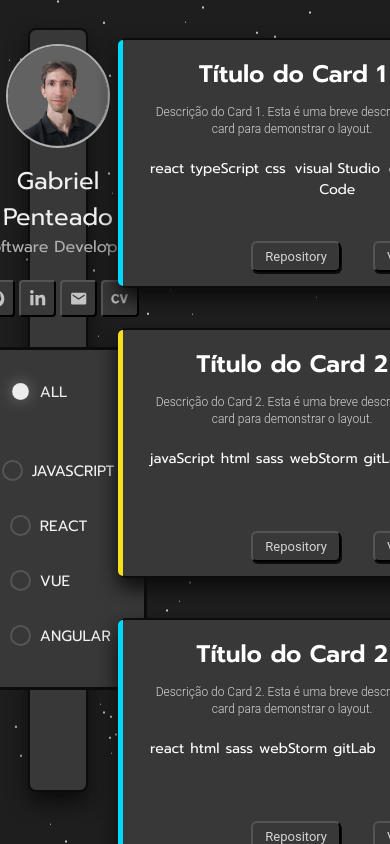
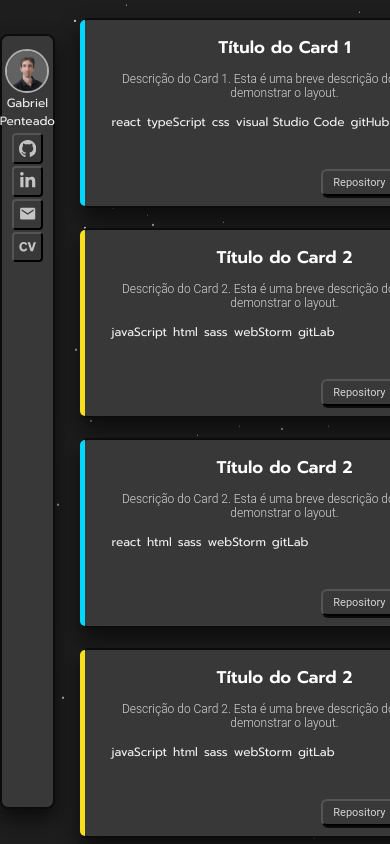
Before and after one commit to gabrielpenteado/portfolio, a React (Vite) app: page / in a window 390 px wide. Shown: the top 844 px of the page. Built offline with nearby package versions, Linux system fonts and the light colour scheme.

Commit message:
layout for mobile

```diff
--- a/src/App.scss
+++ b/src/App.scss
@@ -2,17 +2,17 @@
 
 @import url("https://fonts.googleapis.com/css2?family=Prompt:wght@400;600&display=swap");
 
-.container {
-  display: grid;
-  grid-template-columns: repeat(
-    auto-fill,
-    minmax(300px, 1fr)
-  ); /* Responsive grid layout */
-  gap: 40px; /* Space between cards */
-  padding: 30px;
-  width: 90%;
-  height: 100%;
-}
+// .container {
+//   display: grid;
+//   grid-template-columns: repeat(
+//     auto-fill,
+//     minmax(300px, 1fr)
+//   ); /* Responsive grid layout */
+//   gap: 40px; /* Space between cards */
+//   padding: 30px;
+//   width: 90%;
+//   height: 100%;
+// }
 
 body {
   background-color: #444444;
@@ -22,7 +22,7 @@ body {
 .app {
   /* padding: 10px 0 30px 40px; */
   display: flex;
-  justify-content: space-evenly;
+  justify-content: flex-end;
   // width: 100vw;
 }
 
@@ -32,15 +32,21 @@ body {
   //   justify-content: space-between;
   align-items: center;
   font-family: "Prompt", sans-serif;
-  width: 15%;
+  width: 14%;
   height: 90vh;
   border-radius: 8px;
   background-color: rgb(56, 56, 56);
   box-shadow: 0px 10px 20px #0c0c0c;
   border: 2px solid #0c0c0c;
-  position: relative;
-  margin-top: 20px;
+  padding-top: 12px;
+  //   position: -webkit-sticky;
+  //   position: sticky;
+  position: fixed;
+  //   margin-top: 20px;
   margin-left: 20px;
+  //   overflow: auto;
+  top: 4%;
+  left: 0;
 }
 
 .container {
@@ -50,7 +56,12 @@ body {
     minmax(350px, 1fr)
   ); /* Responsive grid layout */
   gap: 40px; /* Space between cards */
-  padding: 30px 30px 30px 30px;
+  padding: 30px;
+  width: 80vw;
+  position: relative;
+  //   position: absolute;
+  //   right: 0;
+  //   margin-right: 10px;
 }
 
 /* body {
@@ -174,3 +185,75 @@ $time-4: 200s;
   color: #fff;
   z-index: 2;
 }
+
+@media (max-width: 1600px) {
+  .header {
+    width: 14%;
+  }
+
+  .container {
+    display: grid;
+    grid-template-columns: repeat(
+      auto-fill,
+      minmax(300px, 1fr)
+    ); /* Responsive grid layout */
+    gap: 28px; /* Space between cards */
+    padding: 20px;
+    width: 80vw;
+    position: relative;
+    //   position: absolute;
+    //   right: 0;
+    //   margin-right: 10px;
+  }
+}
+
+@media (max-width: 1200px) {
+  .container {
+    display: grid;
+    grid-template-columns: repeat(
+      auto-fill,
+      minmax(350px, 1fr)
+    ); /* Responsive grid layout */
+    gap: 20px; /* Space between cards */
+    padding: 10px;
+    width: 80vw;
+    position: relative;
+  }
+}
+
+@media (max-width: 1100px) {
+  .container {
+    display: grid;
+    grid-template-columns: repeat(
+      auto-fill,
+      minmax(400px, 1fr)
+    ); /* Responsive grid layout */
+    gap: 20px; /* Space between cards */
+    padding-left: 30px;
+    width: 75vw;
+    position: relative;
+  }
+
+  .header {
+    width: 17%;
+  }
+}
+
+@media (max-width: 800px) {
+  .container {
+    display: grid;
+    grid-template-columns: repeat(
+      auto-fill,
+      minmax(400px, 1fr)
+    ); /* Responsive grid layout */
+    gap: 20px; /* Space between cards */
+    padding-left: 30px;
+    width: 75vw;
+    position: relative;
+  }
+
+  .header {
+    width: 13%;
+    margin-left: 0;
+  }
+}
--- a/src/components/card/Card.scss
+++ b/src/components/card/Card.scss
@@ -6,7 +6,7 @@
   height: 250px;
   border-radius: 8px;
   background-color: rgb(56, 56, 56);
-  padding: 16px 32px 14px 32px;
+  padding: 16px 20px 14px 32px;
   display: flex;
   flex-direction: column;
   box-shadow: 0px 10px 20px #0c0c0c;
@@ -35,8 +35,9 @@
 
 .card-techs {
   display: flex;
-  gap: 6px;
-  color: var(--color3, #f0f0f0);
+  flex-wrap: wrap;
+  gap: 2px;
+  color: #f0f0f0;
 }
 
 .card-buttons {
@@ -44,6 +45,7 @@
   /* bottom: 16px; */
   /* left: 92px; */
   display: flex;
+  justify-self: end;
   gap: 10px;
   opacity: 0;
   transition: left 0.3s ease, opacity 0.3s ease;
@@ -193,25 +195,27 @@
 
   .button-video {
     font-size: 13px;
+    padding: 6px 10px;
   }
 
   .button-code {
     font-size: 13px;
+    padding: 6px 10px;
   }
 
   .card-techs {
     display: flex;
     gap: 6px;
-    color: var(--color3, white);
-    padding-top: 8px;
-    font-size: 14px;
+    // color: var(--color3, white);
+    // padding-top: 6px;
+    font-size: 12px;
   }
 
   .card-description {
     font-size: 12px;
     color: #ffffff;
     opacity: 0.8;
-    line-height: 1.4;
+    line-height: 1.2;
     font-weight: 300;
   }
 
@@ -222,3 +226,48 @@
     margin-bottom: 4px;
   }
 }
+
+@media (max-width: 1600px) {
+  .card {
+    width: 100%;
+    height: 190px;
+    padding: 14px 20px 10px 32px;
+  }
+
+  .card-buttons {
+    display: flex;
+    gap: 8px;
+    opacity: 1;
+  }
+
+  .button-video {
+    font-size: 11px;
+    padding: 5px 10px;
+  }
+
+  .button-code {
+    font-size: 11px;
+    padding: 5px 10px;
+  }
+
+  .card-techs {
+    display: flex;
+    gap: 6px;
+    font-size: 12px;
+  }
+
+  .card-description {
+    font-size: 12px;
+    color: #ffffff;
+    opacity: 0.8;
+    // line-height: 1.2;
+    font-weight: 300;
+  }
+
+  .card-title {
+    font-size: 17px;
+    font-weight: 600;
+    color: #ffffff;
+    margin-bottom: 4px;
+  }
+}
--- a/src/components/contacts/Contacts.scss
+++ b/src/components/contacts/Contacts.scss
@@ -18,3 +18,37 @@
   gap: 4px;
   padding: 6px;
 }
+
+@media (max-width: 1200px) {
+  .contactsButton {
+    display: flex;
+    padding: 0.4rem;
+  }
+
+  .contactsButton:hover {
+    background-color: #242424;
+    fill: white;
+    cursor: pointer;
+  }
+
+  .contacts {
+    display: flex;
+    justify-content: center;
+    gap: 4px;
+    padding: 6px;
+  }
+}
+
+@media (max-width: 800px) {
+  .contacts {
+    display: flex;
+    flex-direction: column;
+    gap: 2px;
+    padding: 2px;
+  }
+
+  .contactsButton {
+    display: flex;
+    padding: 0.3rem;
+  }
+}
--- a/src/components/navbar/Navbar.scss
+++ b/src/components/navbar/Navbar.scss
@@ -99,3 +99,54 @@
   --color: #0050fd;
   --shadow: #0059ffd8;
 } */
+
+@media (max-width: 1600px) {
+  .radio-button-container {
+    gap: 6px;
+    padding: 12px;
+    border-radius: 8px;
+    margin-top: 10px;
+  }
+
+  .radio-button__label {
+    padding-left: 30px;
+    margin-bottom: 10px;
+    position: relative;
+    font-size: 13px;
+  }
+
+  .radio-button__custom {
+    position: absolute;
+    width: 15px;
+    height: 15px;
+    border-radius: 50%;
+  }
+}
+
+@media (max-width: 1200px) {
+  .radio-button-container {
+    gap: 6px;
+    padding: 12px;
+    border-radius: 8px;
+    margin-top: 10px;
+  }
+
+  .radio-button__label {
+    padding-left: 30px;
+    margin-bottom: 10px;
+    position: relative;
+    font-size: 13px;
+  }
+
+  .radio-button__custom {
+    position: absolute;
+    width: 15px;
+    height: 15px;
+  }
+}
+
+@media (max-width: 800px) {
+  .radio-button-container {
+    display: none;
+  }
+}
--- a/src/components/profile/Profile.scss
+++ b/src/components/profile/Profile.scss
@@ -44,3 +44,79 @@ img {
   font-size: 16px;
   color: rgb(177, 177, 177);
 }
+
+@media (max-width: 1600px) {
+  img {
+    width: 80px;
+    height: 80px;
+  }
+
+  .profile {
+    gap: 10px;
+    padding: 7px 10px;
+  }
+
+  .fullName {
+    font-size: 20px;
+  }
+
+  .career {
+    font-size: 15px;
+  }
+}
+
+@media (max-width: 1600px) {
+  img {
+    width: 80px;
+    height: 80px;
+  }
+
+  .profile {
+    gap: 10px;
+    padding: 7px 10px;
+  }
+
+  .fullName {
+    font-size: 18px;
+  }
+
+  .career {
+    font-size: 14px;
+  }
+}
+
+@media (max-width: 1200px) {
+  .fullName {
+    font-size: 16px;
+  }
+
+  .career {
+    font-size: 12px;
+  }
+}
+
+@media (max-width: 800px) {
+  img {
+    width: 40px;
+    height: 40px;
+  }
+
+  .profile {
+    display: flex;
+    flex-direction: column;
+    gap: 1px;
+    //  margin-left: 20px;
+    align-items: center;
+    justify-content: center;
+    //  width: 100%;
+    padding: 1px 1px;
+  }
+
+  .fullName {
+    font-size: 12px;
+  }
+
+  .career {
+    display: none;
+  }
+}
```
